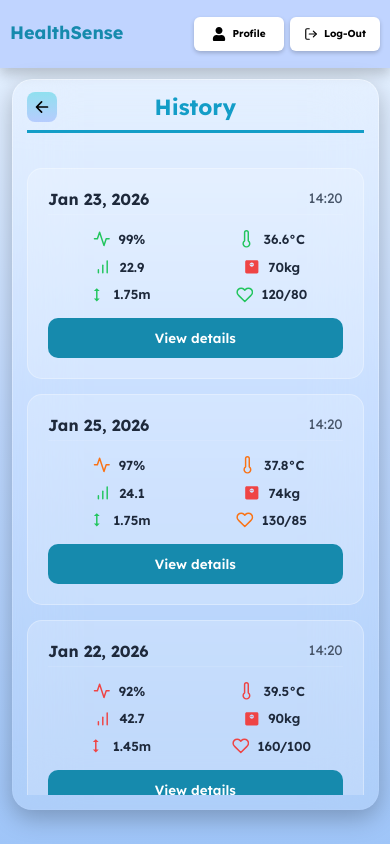
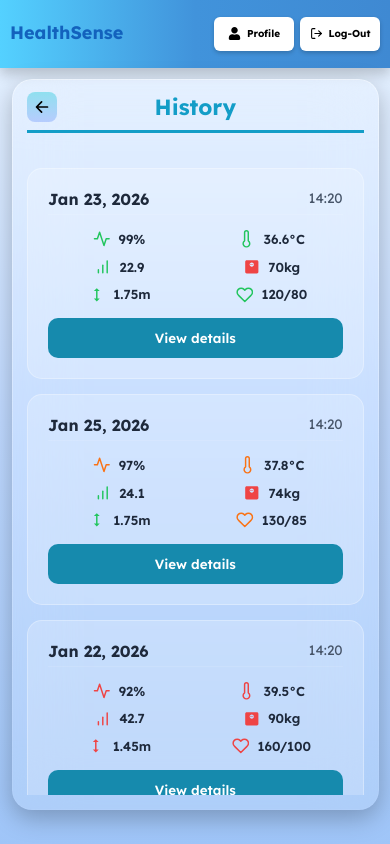
Before and after one commit to constantine2003/HealthSense, a React (Vite) app in the folder HealthSenseWeb/: page /history in a window 390 px wide. Built offline with nearby package versions, Linux system fonts and the light colour scheme.

Commit message:
responsive fix

```diff
--- a/HealthSenseWeb/src/pages/dashboard.jsx
+++ b/HealthSenseWeb/src/pages/dashboard.jsx
@@ -26,8 +26,9 @@ const Dashboard = () => {
     <div className="main-container">
       <Navbar />
       <div className="dashboard-content">
-        <div className="dashboard-body">
+
           <div className="dashboard-box">
+            <div className="dashboard-content-inner">
               <p className="welcome-user">Welcome {user}!!!</p>
               <p className="description-text">
                 "Access your medical checkup results and history securely."
@@ -60,6 +61,7 @@ const Dashboard = () => {
           </div>
         </div>
       </div>
+
   );
 };
 
--- a/HealthSenseWeb/src/styles/dashboard.css
+++ b/HealthSenseWeb/src/styles/dashboard.css
@@ -3,8 +3,7 @@
    ======================================== */
 
 .main-container {
-  min-height: 100vh;
-  min-height: 100svh;
+  min-height: 100svh; /* mobile-safe viewport */
   display: flex;
   flex-direction: column;
   background: linear-gradient(to bottom, #EAF4FF, #BFD9FF, #9FC5F8);
@@ -16,12 +15,9 @@
 .dashboard-content {
   display: flex;
   width: 100%;
-  height: calc(100svh - 90px); /* mobile + zoom safe */
-
-  padding: clamp(12px, 4vw, 20px);
+  height: calc(100svh - 90px);
+  padding: clamp(10px, 3vw, 20px);
   box-sizing: border-box;
-
-  overflow: hidden; /* protects navbar */
   justify-content: center;
   align-content: center;
 }
@@ -35,18 +31,69 @@
   position: relative;
   background: rgba(255, 255, 255, 0.13);
   border-radius: 20px;
-  padding: 50px;
+  padding: clamp(20px, 5vw, 50px);   /* outer padding stays for glass effect */
   backdrop-filter: blur(30px);
   -webkit-backdrop-filter: blur(30px);
   box-shadow: 0px 8px 24px rgba(0, 0, 0, 0.25);
-  border: 1px solid transparent;
 
-  /* Animation */
+  width: 100%;
+  max-width: 1200px;
+
+  /* Dynamic height */
+  height: auto;                        /* grows with content */
+  max-height: calc(100svh - 90px);     /* capped at viewport minus header */
+  min-height: 0;                        /* allows flex children to shrink */
+
+  display: flex;
+  flex-direction: column;
+  align-items: center;
+  justify-content: center;
+
+  overflow: hidden;                     /* box itself won’t grow beyond max-height */
+
+  /* Entrance animation */
   opacity: 0;
-  transform: scale(0.9);
-  animation: fadeInBox 0.8s ease forwards;
-  animation-delay: 0.2s; /* slight delay after splash */
+  transform: scale(0.95);
+  animation: fadeInBox 0.6s ease forwards;
+}
 
+/* Inner scrollable container */
+.dashboard-content-inner {
+  width: 100%;
+  flex: 1;                  /* fill remaining space */
+  min-height: 0;            /* allows shrinking */
+  overflow-y: auto;         /* scroll only here */
+
+
+  display: flex;            /* enables flex centering */
+  flex-direction: column;   /* stack items vertically */
+  justify-content: center;  /* center vertically */
+  align-items: center;      /* center horizontally */
+}
+
+/* Scrollbar styling */
+.dashboard-content-inner::-webkit-scrollbar {
+  width: 6px;
+}
+
+.dashboard-content-inner::-webkit-scrollbar-track {
+  background: transparent;
+}
+
+.dashboard-content-inner::-webkit-scrollbar-thumb {
+  background: rgba(22, 138, 173, 0.3);
+  border-radius: 10px;
+  transition: background 0.3s ease;
+}
+
+.dashboard-content-inner::-webkit-scrollbar-thumb:hover {
+  background: rgba(22, 138, 173, 0.6);
+}
+
+/* Firefox support */
+.dashboard-content-inner {
+  scrollbar-width: thin;
+  scrollbar-color: rgba(22,138,173,0.3) transparent;
 }
 
 .dashboard-box::before {
@@ -83,7 +130,7 @@
   font-weight: 700;
   font-size: 60px;
   color: #139dc7;
-  margin-top: 30px;
+  margin-top: 0;
   margin-bottom: 10px;
   text-align: center;
 }
--- a/HealthSenseWeb/src/styles/navbar.css
+++ b/HealthSenseWeb/src/styles/navbar.css
@@ -11,7 +11,12 @@
   align-items: center;
   justify-content: space-between;
 
-  background-color: #B6CCFE;
+  background: linear-gradient(
+    to right,
+    #54d1ff 0%,
+    #4193db 50%,
+    #3f89d2 100%
+  );
   box-shadow: 0px 4px 6px rgba(0, 0, 0, 0.15);
   box-sizing: border-box;
 
@@ -29,7 +34,7 @@
   font-family: 'Lexend', sans-serif;
   font-size: clamp(18px, 4vw, 30px);
   font-weight: 700;
-  color: #168AAD;
+  color: #1362bd;
   line-height: 1;
 
   transition: text-shadow 0.3s ease, transform 0.2s ease;
@@ -63,7 +68,7 @@
   justify-content: center;
 
   height: clamp(34px, 4vw, 40px);       /* same height for all buttons */
-  width: clamp(90px, 12vw, 120px); /* force same width */
+  width: clamp(80px, 12vw, 120px); /* force same width */
   padding: 0 clamp(4px, 2vw, 16px);     /* same padding for all buttons */
 
   font-family: 'Lexend', sans-serif;
@@ -107,12 +112,18 @@
   width: 18px;
   height: 18px;
 }
-
+@media (max-width: 958px){
+  .about-btn { font-size: 10px; }
+  .about-btn svg {
+  width: 13px;
+  height: 13px;
+}
+}
 @media (max-width: 768px) {
   .about-btn { font-size: 10px; }
   .about-btn svg {
-  width: 14px;
-  height: 14px;
+  width: 13px;
+  height: 13px;
 }
 }
 
```
Lines whose indentation alone changed are shown as unchanged.
